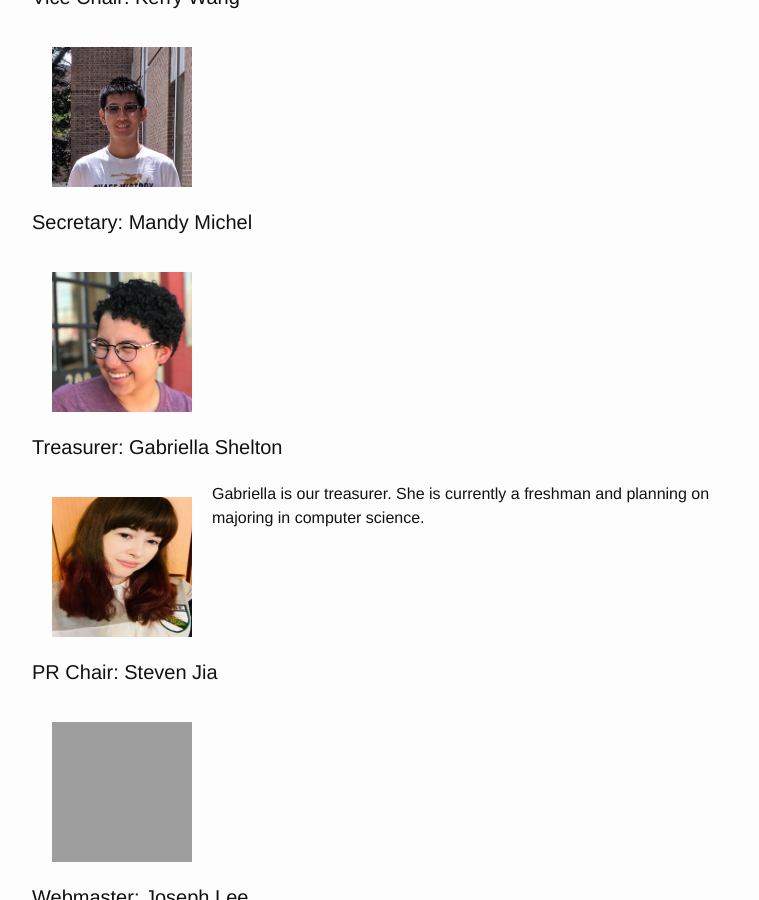
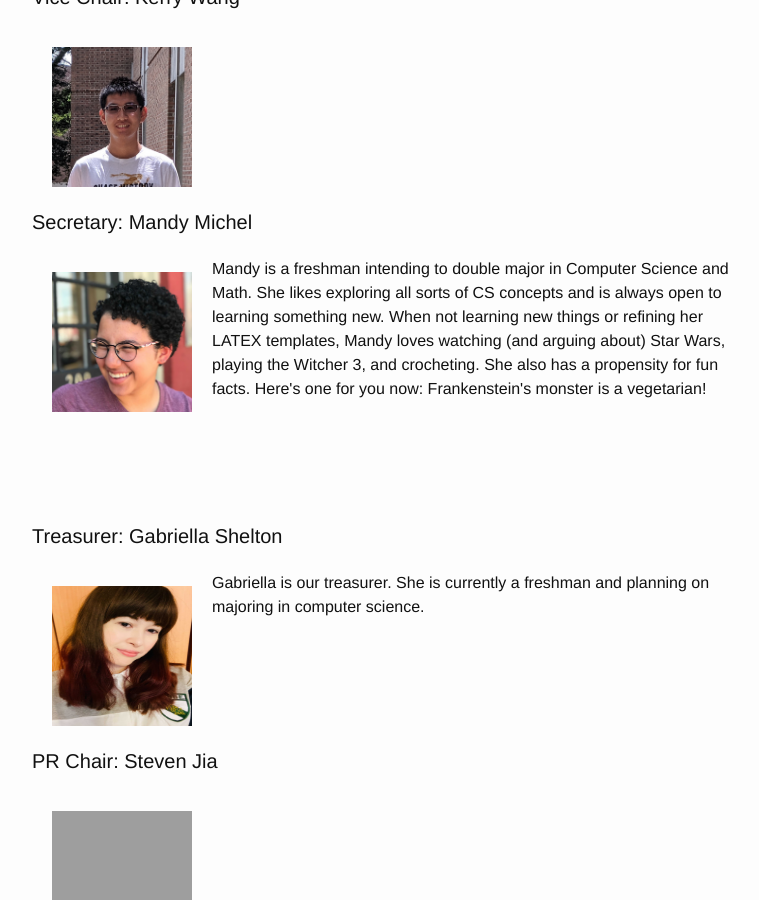
Before and after one commit to ACMWM/acmwm.github.io, a Jekyll site: the page built from _pages/officers.md, in a window 1280 px wide and 900 px high, scrolled down 684 px. Shown: the whole window, without its empty margins (238-997 px from the left). Built offline with Jekyll 4.4.1, drawn with Linux system fonts in a browser that asks for light colours; grey boxes are pictures that could not be loaded.

Commit message:
added Mandy's bio

```diff
--- a/_config.yml
+++ b/_config.yml
@@ -44,6 +44,7 @@ officers:
     name: Mandy Michel
     pic: mandy.jpg
     bio: >
+              Mandy is a freshman intending to double major in Computer Science and Math. She likes exploring all sorts of CS concepts and is always open to learning something new. When not learning new things or refining her LATEX templates, Mandy loves watching (and arguing about) Star Wars, playing the Witcher 3, and crocheting. She also has a propensity for fun facts. Here's one for you now: Frankenstein's monster is a vegetarian!
 
 
   - job: Treasurer
```
